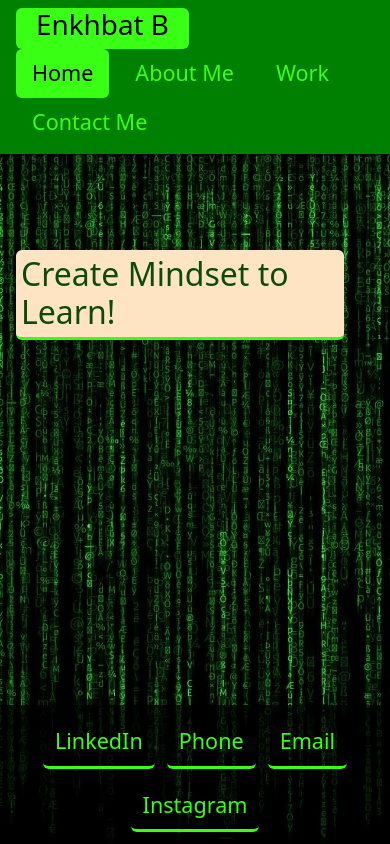
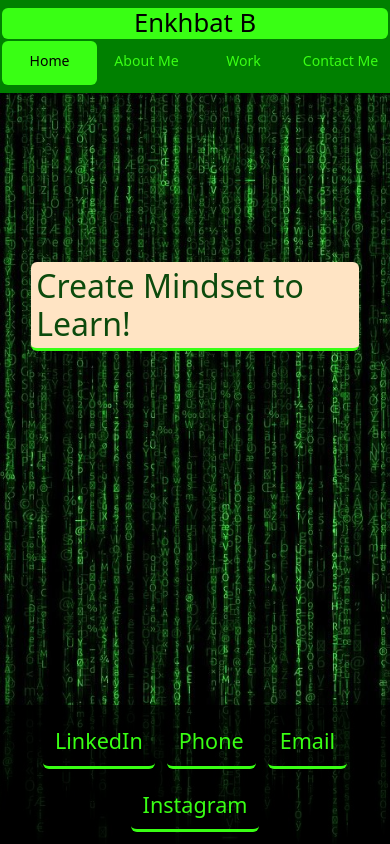
Before and after one commit to enx-code/react-Portfolio, a React (Vite) app: page / in a window 390 px wide. Built offline with nearby package versions, Linux system fonts and the light colour scheme.

Commit message:
Fix home page layout bugs

```diff
--- a/src/components/Navbar.jsx
+++ b/src/components/Navbar.jsx
@@ -2,6 +2,17 @@ import React from "react";
 import { NavLink } from "react-router-dom";
 
 const Navbar = () => {
+  const handleGlowMove = (event) => {
+    const link = event.currentTarget;
+    const rect = link.getBoundingClientRect();
+
+    link.style.setProperty("--cursor-x", `${event.clientX - rect.left}px`);
+    link.style.setProperty("--cursor-y", `${event.clientY - rect.top}px`);
+  };
+
+  const getNavLinkClass = ({ isActive }) =>
+    `nav-link navbar-glow-link${isActive ? " active" : ""}`;
+
   return (
     <nav id="navbar-example2" className="navbar bg-body-tertiary px-3 fs-4">
         <NavLink to="/" className="navbar-brand fs-3">
@@ -9,22 +20,22 @@ const Navbar = () => {
         </NavLink>
         <ul className="nav nav-pills">
           <li className="nav-item">
-            <NavLink to="/" className="nav-link">
+            <NavLink to="/" className={getNavLinkClass} onMouseMove={handleGlowMove}>
               Home
             </NavLink>
           </li>
           <li className="nav-item">
-            <NavLink to="/about" className="nav-link">
+            <NavLink to="/about" className={getNavLinkClass} onMouseMove={handleGlowMove}>
               About Me
             </NavLink>
           </li>
           <li className="nav-item">
-            <NavLink to="/work" className="nav-link">
+            <NavLink to="/work" className={getNavLinkClass} onMouseMove={handleGlowMove}>
               Work
             </NavLink>
           </li>
           <li className="nav-item">
-            <NavLink to="/contact" className="nav-link">
+            <NavLink to="/contact" className={getNavLinkClass} onMouseMove={handleGlowMove}>
               Contact Me
             </NavLink>
           </li>
--- a/src/css/style.css
+++ b/src/css/style.css
@@ -19,6 +19,49 @@ body,
 }
 .nav-pills a {
   color: var(--border-color);
+}
+.navbar-glow-link {
+  --cursor-x: 50%;
+  --cursor-y: 50%;
+  position: relative;
+  overflow: hidden;
+  border: 1px solid transparent;
+  isolation: isolate;
+}
+.navbar-glow-link::before {
+  content: "";
+  position: absolute;
+  inset: -2px;
+  z-index: -1;
+  opacity: 0;
+  background: radial-gradient(
+    circle 70px at var(--cursor-x) var(--cursor-y),
+    rgba(57, 255, 20, 0.95),
+    rgba(57, 255, 20, 0.35) 35%,
+    transparent 70%
+  );
+  transition: opacity 0.2s ease-in-out;
+}
+.navbar-glow-link::after {
+  content: "";
+  position: absolute;
+  inset: 0;
+  z-index: -1;
+  border: 1px solid rgba(57, 255, 20, 0.55);
+  border-radius: inherit;
+  opacity: 0;
+  transition: opacity 0.2s ease-in-out;
+}
+.navbar-glow-link:hover,
+.navbar-glow-link:focus {
+  color: black !important;
+  box-shadow: 0 0 18px rgba(57, 255, 20, 0.75);
+}
+.navbar-glow-link:hover::before,
+.navbar-glow-link:focus::before,
+.navbar-glow-link:hover::after,
+.navbar-glow-link:focus::after {
+  opacity: 1;
 }
 #hero-bg {
   background-size: cover;
@@ -47,10 +90,16 @@ body,
   border-bottom: solid 3px var(--border-color);
   position: absolute;
   display: inline;
-  top: 180px;
-  right: 8%;
+  top: clamp(96px, 20vh, 180px);
+  right: clamp(16px, 8vw, 120px);
   max-width: min(760px, 84vw);
   color: var(--letter-color);
+  font-size: clamp(2rem, 5vw, 3.5rem);
+  transition:
+    top 0.35s ease,
+    right 0.35s ease,
+    font-size 0.35s ease,
+    max-width 0.35s ease;
 }
 :root {
   --letter-color: rgb(12, 74, 12);
@@ -187,14 +236,42 @@ img {
   .home-hero-content {
     min-height: 260px;
   }
-  .home-title {
-    top: 96px;
-    right: auto;
-    left: 16px;
-    font-size: 2rem;
-  }
   .home-contact-nav {
     justify-content: center;
     font-size: 1.1rem;
   }
 }
+@media (max-width: 500px) {
+  #navbar-example2 {
+    gap: 2px;
+    padding-right: 2px !important;
+    padding-left: 2px !important;
+  }
+  .navbar-brand {
+    width: 100%;
+    margin-right: 0;
+    text-align: center;
+  }
+  .navbar-brand h1 {
+    margin-bottom: 0;
+    font-size: 1.6rem;
+  }
+  .nav-pills {
+    display: grid;
+    grid-template-columns: repeat(4, minmax(0, 1fr));
+    width: 100%;
+    gap: 2px;
+    column-gap: 2px;
+  }
+  .nav-pills .nav-item,
+  .nav-pills .nav-link {
+    width: 100%;
+  }
+  .nav-pills .nav-link {
+    min-height: 44px;
+    padding-right: 4px;
+    padding-left: 4px;
+    text-align: center;
+    font-size: 0.88rem;
+  }
+}
```
